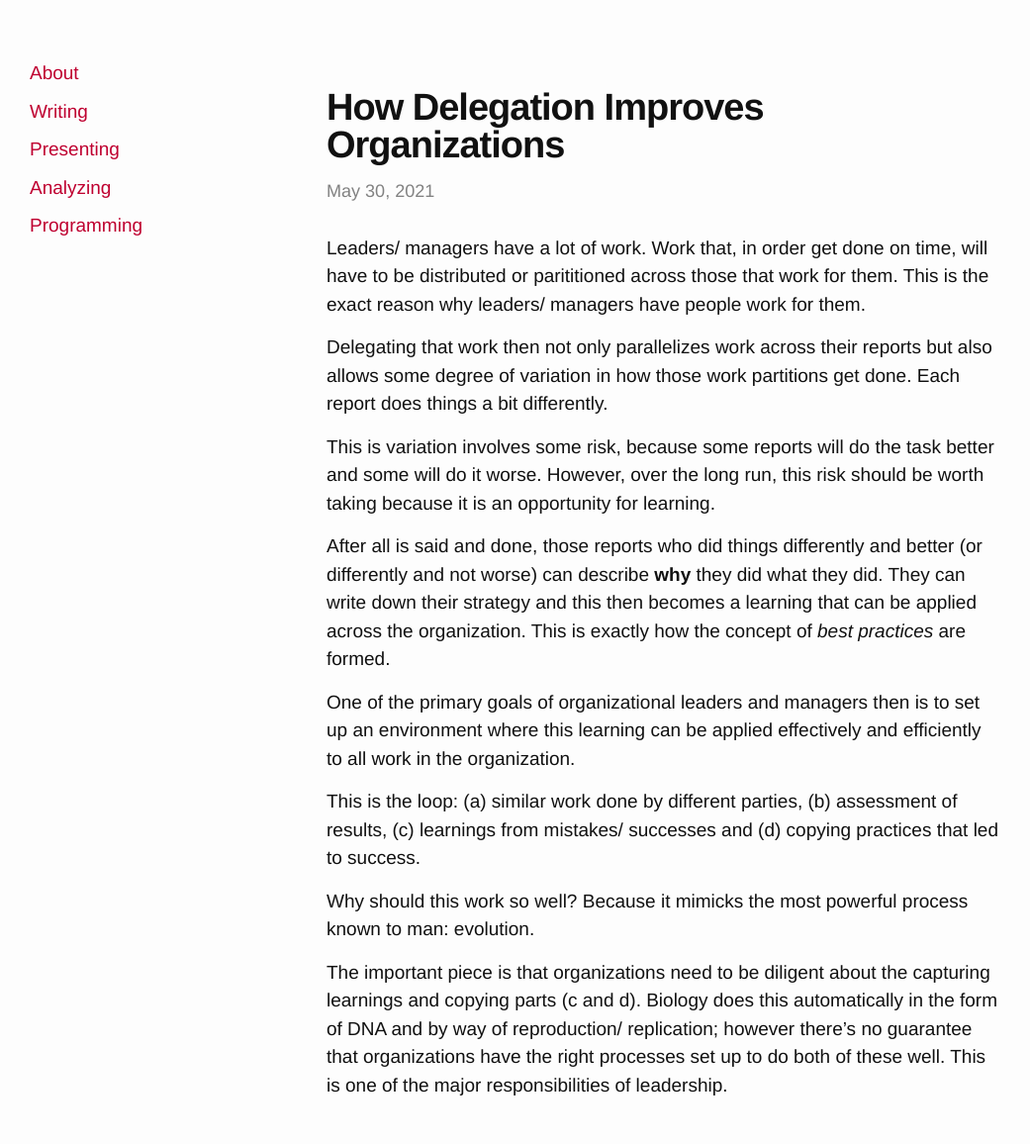
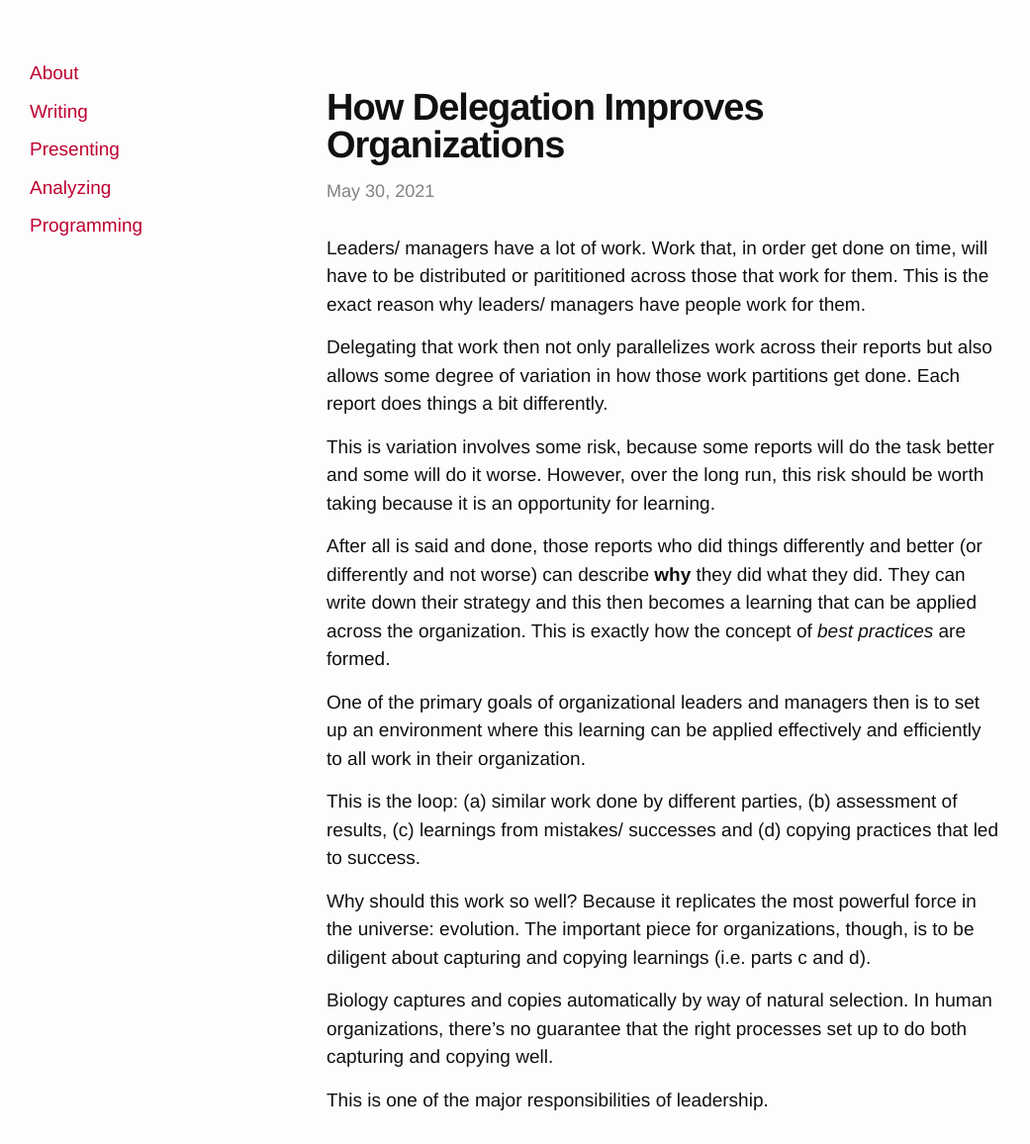
Before and after one commit to tmfarrell/tmfarrell.github.io, a Jekyll site: the page built from _posts/2021-05-30-how_delegation_improves_orgs.md, in a window 1280 px wide. Shown: the whole page at 99% size, without its empty margins (0-1041 px from the left). Built offline with Jekyll 4.4.1, drawn with Linux system fonts in a browser that asks for light colours; nearby versions of some CDN libraries.

Commit message:
edits to delegation post

```diff
--- a/_posts/2021-05-30-how_delegation_improves_orgs.md
+++ b/_posts/2021-05-30-how_delegation_improves_orgs.md
@@ -23,14 +23,15 @@ then becomes a learning that can be applied across the organization. This is exa
 of *best practices* are formed.
 
 One of the primary goals of organizational leaders and managers then is to set up an environment
-where this learning can be applied effectively and efficiently to all work in the organization.
+where this learning can be applied effectively and efficiently to all work in their organization.
 
 This is the loop: (a) similar work done by different parties, (b) assessment of results, (c) learnings
 from mistakes/ successes and (d) copying practices that led to success.
 
-Why should this work so well? Because it mimicks the most powerful process known to man: evolution.
+Why should this work so well? Because it replicates the most powerful force in the universe: evolution. The important
+piece for organizations, though, is to be diligent about capturing and copying learnings (i.e. parts c and d).
 
-The important piece is that organizations need to be diligent about the capturing learnings and copying
-parts (c and d). Biology does this automatically in the form of DNA and by way of reproduction/ replication;
-however there's no guarantee that organizations have the right processes set up to do both of these well.
+Biology captures and copies automatically by way of natural selection. In human organizations, there's no guarantee
+that the right processes set up to do both capturing and copying well.
+
 This is one of the major responsibilities of leadership.
```
